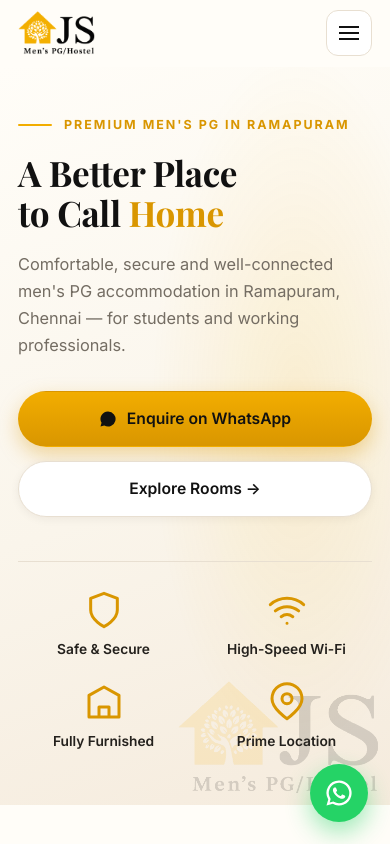
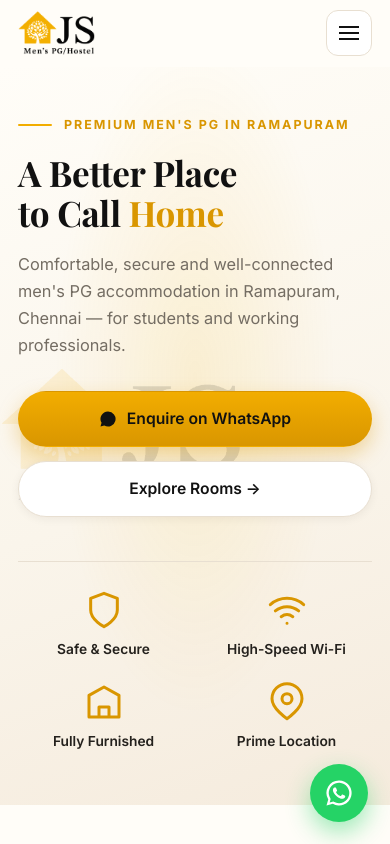
Before and after one commit to suhaasreddyeleti-jpg/jsmenspg, a plain HTML site: page index.html in a window 390 px wide. Shown: the top 844 px of the page. Drawn offline with nearby package versions, Linux system fonts and the light colour scheme.

Commit message:
Make hero logo backdrop responsive: prominent right logo on laptop, faint centered watermark on mobile/tablet
Bump asset cache-busters to v=32.

```diff
--- a/index.html
+++ b/index.html
@@ -23,7 +23,7 @@
 <link rel="preconnect" href="https://fonts.googleapis.com" />
 <link rel="preconnect" href="https://fonts.gstatic.com" crossorigin />
 <link href="https://fonts.googleapis.com/css2?family=Playfair+Display:wght@600;700;800&family=Inter:wght@400;500;600;700&display=swap" rel="stylesheet" />
-<link rel="stylesheet" href="styles.css?v=31" />
+<link rel="stylesheet" href="styles.css?v=32" />
 <script type="application/ld+json">
 {
   "@context": "https://schema.org",
@@ -484,7 +484,7 @@
   <svg viewBox="0 0 24 24" fill="currentColor" aria-hidden="true"><path d="M12 2a10 10 0 0 0-8.6 15.1L2 22l5.05-1.36A10 10 0 1 0 12 2zm0 18.2a8.17 8.17 0 0 1-4.17-1.14l-.3-.18-3 .8.8-2.93-.2-.3A8.2 8.2 0 1 1 12 20.2zm4.5-6.13c-.24-.12-1.44-.71-1.66-.79-.22-.08-.38-.12-.55.12-.16.24-.63.79-.77.95-.14.16-.28.18-.52.06-.24-.12-1.02-.38-1.94-1.2-.72-.64-1.2-1.43-1.34-1.67-.14-.24-.02-.37.1-.49.11-.11.24-.28.36-.42.12-.14.16-.24.24-.4.08-.16.04-.3-.02-.42-.06-.12-.55-1.33-.76-1.82-.2-.48-.4-.42-.55-.42h-.47c-.16 0-.42.06-.64.3-.22.24-.85.83-.85 2.02 0 1.19.87 2.34 1 2.5.12.16 1.7 2.6 4.13 3.64.58.25 1.03.4 1.38.51.58.18 1.11.16 1.53.1.47-.07 1.44-.59 1.64-1.16.2-.57.2-1.06.14-1.16-.06-.1-.22-.16-.46-.28z"/></svg>
 </a>
 
-<script src="script.js?v=31" defer></script>
-<script src="rooms.js?v=31" defer></script>
+<script src="script.js?v=32" defer></script>
+<script src="rooms.js?v=32" defer></script>
 </body>
 </html>
--- a/styles.css
+++ b/styles.css
@@ -363,21 +363,33 @@ h4 {
   align-items: center;
   min-height: clamp(560px, 88vh, 860px);
   background:
-    radial-gradient(60% 78% at 76% 46%, rgba(242, 173, 0, 0.12) 0%, rgba(242, 173, 0, 0) 62%),
+    radial-gradient(58% 74% at 50% 42%, rgba(242, 173, 0, 0.12) 0%, rgba(242, 173, 0, 0) 62%),
     linear-gradient(160deg, var(--ivory) 0%, var(--cream) 55%, var(--beige) 100%);
 }
 
 .hero-mark {
   position: absolute;
   top: 50%;
-  right: clamp(28px, 4vw, 72px);
-  width: clamp(280px, 40vw, 560px);
+  right: clamp(28px, 4vw, 64px);
+  width: clamp(260px, 30vw, 520px);
   height: auto;
   transform: translateY(-50%);
   opacity: 0.9;
   z-index: 0;
   pointer-events: none;
-  will-change: transform, opacity;
+}
+
+@media (max-width: 1200px) {
+  .hero-mark {
+    top: 0;
+    right: auto;
+    bottom: 0;
+    left: 0;
+    width: min(62vw, 460px);
+    transform: none;
+    margin: auto;
+    opacity: 0.12;
+  }
 }
 
 .hero-inner {
@@ -1477,12 +1489,6 @@ h4 {
     max-width: 100%;
   }
 
-  .hero-mark {
-    width: clamp(220px, 42vw, 380px);
-    opacity: 0.6;
-    right: 16px;
-  }
-
   .amenities-grid {
     grid-template-columns: repeat(2, 1fr);
   }
@@ -1554,15 +1560,6 @@ h4 {
     padding-block: 40px 52px;
   }
 
-  .hero-mark {
-    top: auto;
-    bottom: 10px;
-    right: 10px;
-    transform: none;
-    width: clamp(170px, 52vw, 260px);
-    opacity: 0.14;
-  }
-
   .hero h1 {
     font-size: clamp(2rem, 9vw, 2.6rem);
   }
```
Also changed, not shown: room.html (+3 -3 lines), rooms.html (+3 -3 lines).
